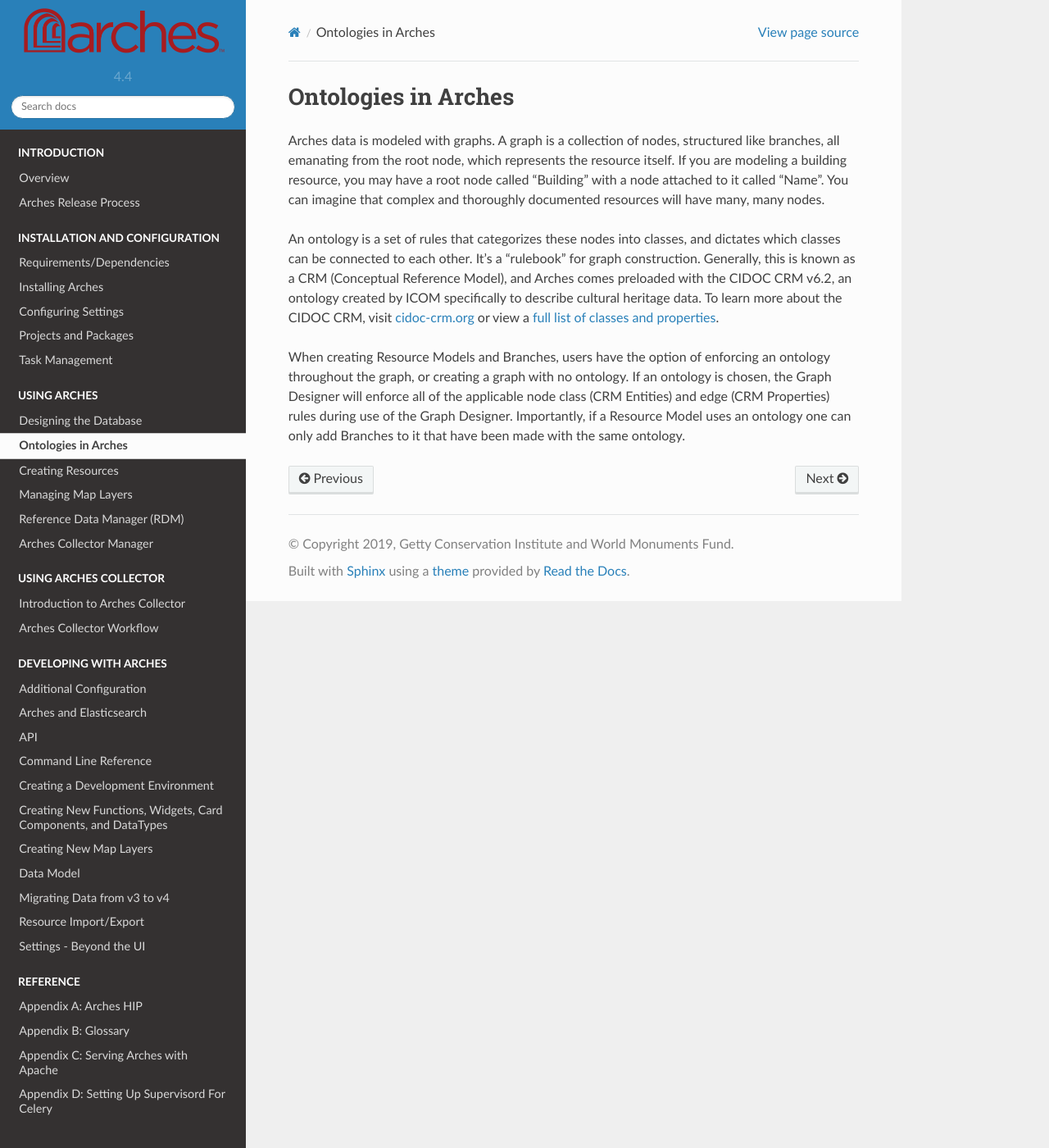
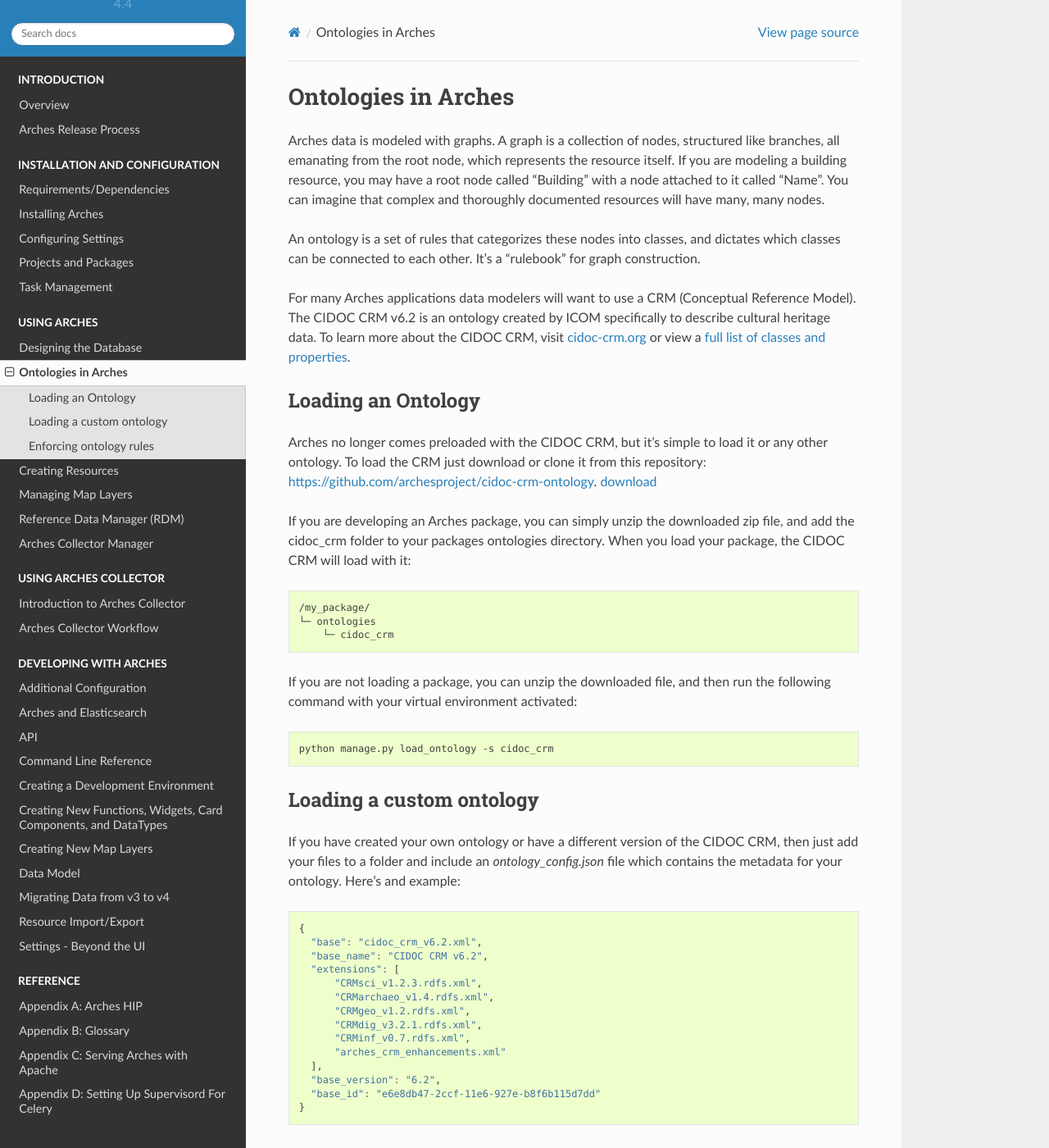
Before and after one commit to archesproject/arches-docs, a Sphinx documentation site: the page built from docs/ontologies-in-arches.txt, in a window 1280 px wide and 1400 px high. Shown: the whole window at 82% size. Built offline with Sphinx 7.4.7 and the Read the Docs theme 2.0.0, drawn with Linux system fonts in a browser that asks for light colours; some of the changed text lies outside the part shown.

Commit message:
Updates ontology docs to include instructions on how to load an ontology

```diff
--- a/docs/ontologies-in-arches.txt
+++ b/docs/ontologies-in-arches.txt
@@ -2,8 +2,71 @@
 Ontologies in Arches
 ####################
 
-Arches data is modeled with graphs. A graph is a collection of nodes, structured like branches, all emanating from the root node, which represents the resource itself. If you are modeling a building resource, you may have a root node called "Building" with a node attached to it called "Name". You can imagine that complex and thoroughly documented resources will have many, many nodes.
+Arches data is modeled with graphs. A graph is a collection of nodes, structured like branches, all emanating from the
+root node, which represents the resource itself. If you are modeling a building resource, you may have a root node
+called "Building" with a node attached to it called "Name". You can imagine that complex and thoroughly documented
+resources will have many, many nodes.
 
-An ontology is a set of rules that categorizes these nodes into classes, and dictates which classes can be connected to each other. It's a "rulebook" for graph construction. Generally, this is known as a CRM (Conceptual Reference Model), and Arches comes preloaded with the CIDOC CRM v6.2, an ontology created by ICOM specifically to describe cultural heritage data. To learn more about the CIDOC CRM, visit `cidoc-crm.org <http://www.cidoc-crm.org/>`_ or view a `full list of classes and properties <http://www.cidoc-crm.org/Version/version-6.2>`_.
+An ontology is a set of rules that categorizes these nodes into classes, and dictates which classes can be connected to
+each other. It's a "rulebook" for graph construction.
 
-When creating Resource Models and Branches, users have the option of enforcing an ontology throughout the graph, or creating a graph with no ontology. If an ontology is chosen, the Graph Designer will enforce all of the applicable node class (CRM Entities) and edge (CRM Properties) rules during use of the Graph Designer. Importantly, if a Resource Model uses an ontology one can only add Branches to it that have been made with the same ontology.
+For many Arches applications data modelers will want to use a CRM (Conceptual Reference Model).
+The CIDOC CRM v6.2 is an ontology created by ICOM specifically to describe cultural heritage data. To learn more about
+the CIDOC CRM, visit `cidoc-crm.org <http://www.cidoc-crm.org/>`_ or view a `full list of classes and
+properties <http://www.cidoc-crm.org/Version/version-6.2>`_.
+
+Loading an Ontology
+-------------------
+
+Arches no longer comes preloaded with the CIDOC CRM, but it's simple to load it or any other ontology. To load the CRM
+just download or clone it from this repository: https://github.com/archesproject/cidoc-crm-ontology. `download <https://github.com/archesproject/cidoc-crm-ontology/archive/master.zip>`_
+
+If you are developing an Arches package, you can simply unzip the downloaded zip file, and add the cidoc_crm folder to
+your packages ontologies directory. When you load your package, the CIDOC CRM will load with it::
+
+    /my_package/
+    └─ ontologies
+        └─ cidoc_crm
+
+
+If you are not loading a package, you can unzip the downloaded file, and then run the following command with your
+virtual environment activated:
+
+.. code-block:: bash
+
+    python manage.py load_ontology -s cidoc_crm
+
+
+Loading a custom ontology
+-------------------------
+
+If you have created your own ontology or have a different version of the CIDOC CRM, then just add
+your files to a folder and include an `ontology_config.json` file which contains the metadata for your ontology. Here's
+and example:
+
+.. code-block:: javascript
+
+    {
+      "base": "cidoc_crm_v6.2.xml",
+      "base_name": "CIDOC CRM v6.2",
+      "extensions": [
+          "CRMsci_v1.2.3.rdfs.xml",
+          "CRMarchaeo_v1.4.rdfs.xml",
+          "CRMgeo_v1.2.rdfs.xml",
+          "CRMdig_v3.2.1.rdfs.xml",
+          "CRMinf_v0.7.rdfs.xml",
+          "arches_crm_enhancements.xml"
+      ],
+      "base_version": "6.2",
+      "base_id": "e6e8db47-2ccf-11e6-927e-b8f6b115d7dd"
+    }
+
+You will need to generate a UUID to use as the base_id. Do not use the one in the example above.
+
+Enforcing ontology rules
+------------------------
+
+When creating Resource Models and Branches, users have the option of enforcing an ontology throughout the graph, or
+creating a graph with no ontology. If an ontology is chosen, the Graph Designer will enforce all of the applicable node
+class (CRM Entities) and edge (CRM Properties) rules during use of the Graph Designer. Importantly, if a Resource Model
+uses an ontology one can only add Branches to it that have been made with the same ontology.
```
